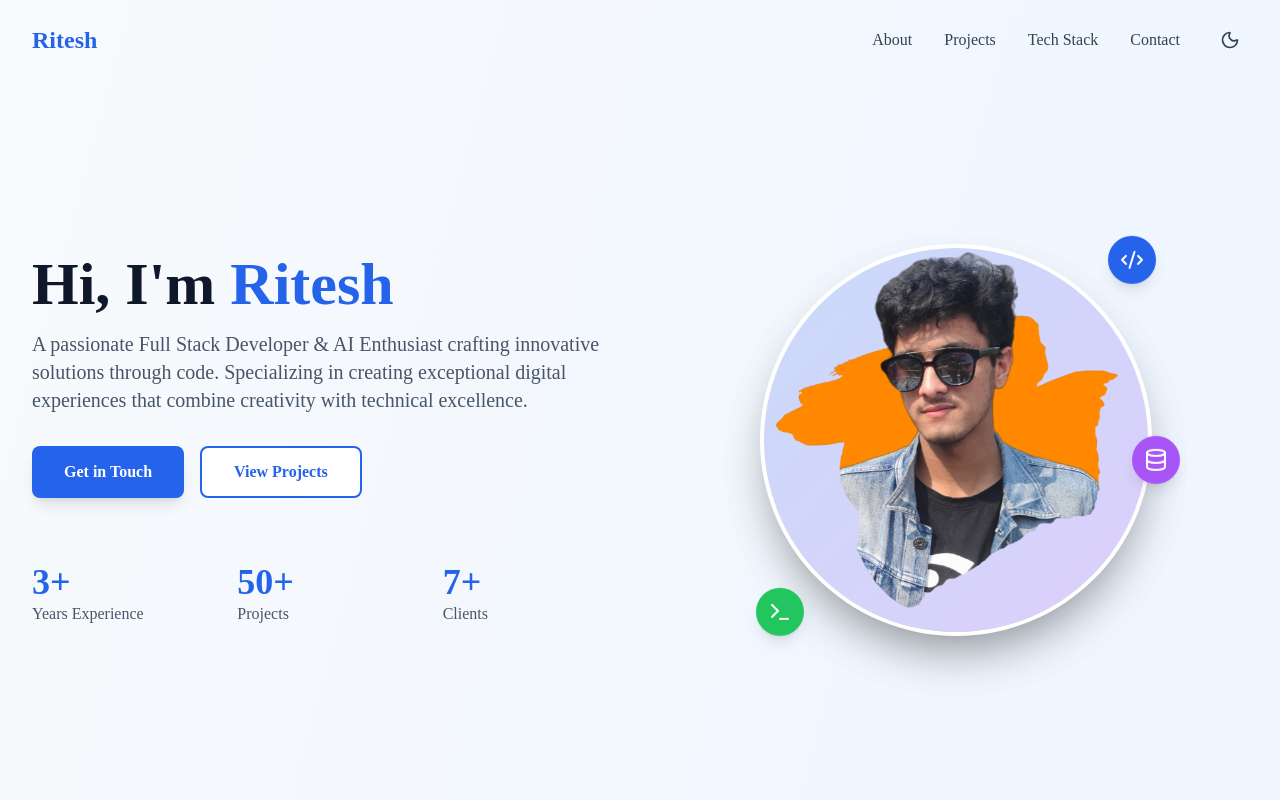
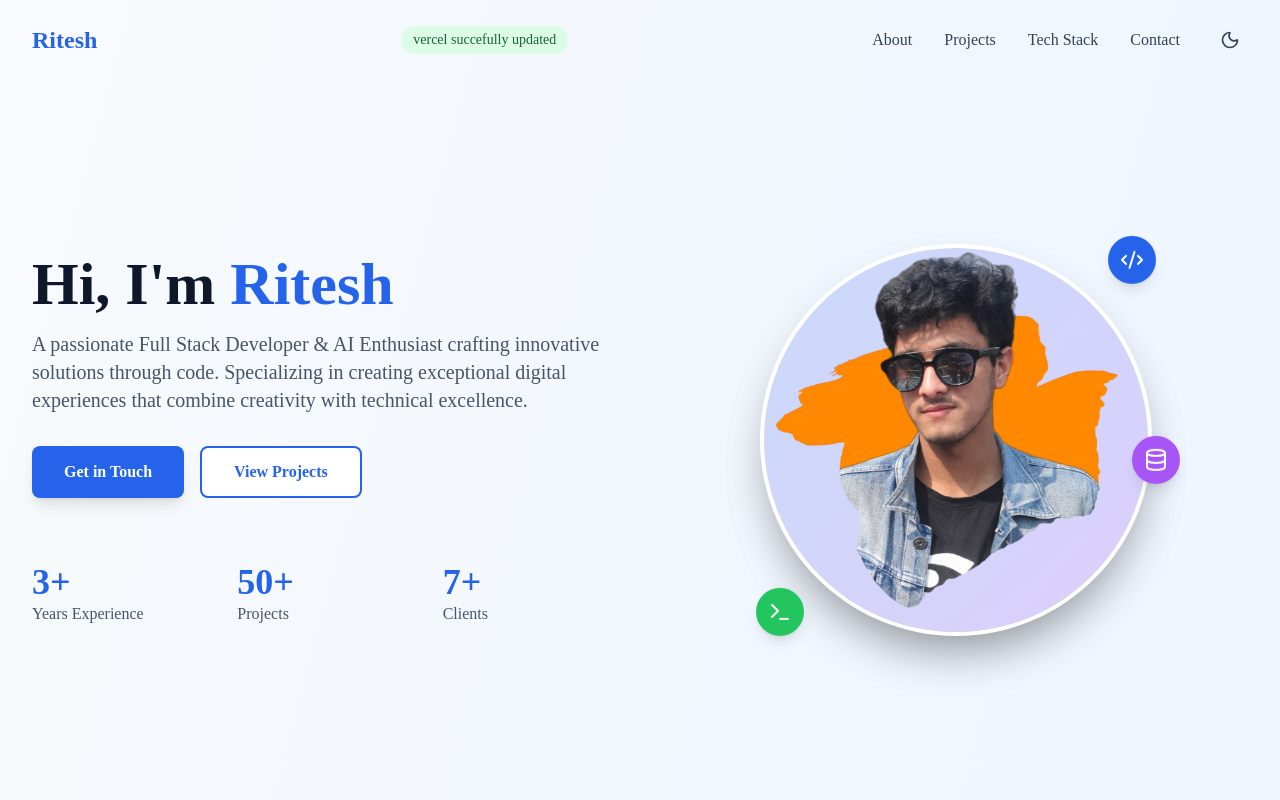
Before and after one commit to riteshk404/portfolio, a React (Create React App) app: page / in a window 1280 px wide. Shown: the top 800 px of the page. Built offline with nearby package versions, Linux system fonts and the light colour scheme.

Commit message:
vercel test 001

```diff
--- a/src/components/Navigation.jsx
+++ b/src/components/Navigation.jsx
@@ -37,6 +37,9 @@ export default function Navigation({ isDark, setIsDark }) {
           >
             Ritesh
           </button>
+           <span className="bg-green-100 dark:bg-green-900 text-green-800 dark:text-green-200 px-3 py-1 rounded-full text-sm font-medium">
+              vercel succefully updated
+            </span>
 
           <div className="flex items-center gap-4 sm:gap-8">
 
```
